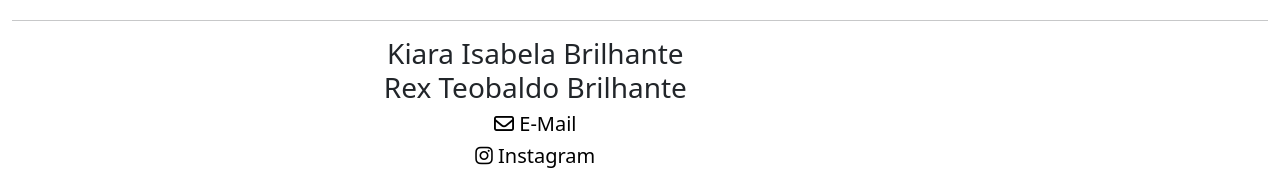
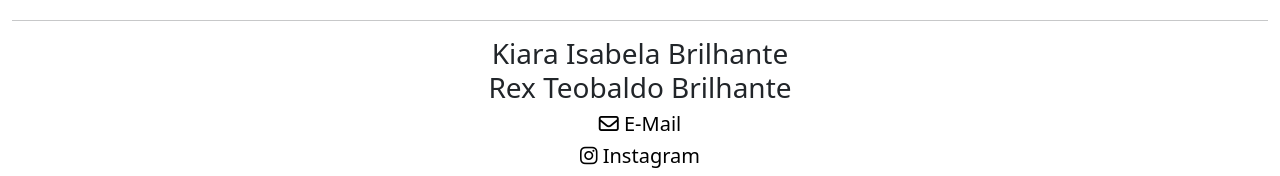
Before and after one commit to kbrilhante/ADV_C70-Blog, a plain HTML site: page index.html in a window 1280 px wide. Shown: the part 3143-3319 px from the top of the page. Drawn offline with nearby package versions, Linux system fonts and the light colour scheme.

Commit message:
final, final

```diff
--- a/index.html
+++ b/index.html
@@ -146,7 +146,7 @@
         <!--mapa-->
         <iframe src="https://www.google.com/maps/embed?pb=!1m18!1m12!1m3!1d14701.440845429146!2d-43.281157!3d-22.900081049999997!2m3!1f0!2f0!3f0!3m2!1i1024!2i768!4f13.1!3m3!1m2!1s0x997d070e398159%3A0x9e05df3c77e2e376!2sEst%C3%A1dio%20Nilton%20Santos!5e0!3m2!1spt-BR!2sbr!4v1656709844900!5m2!1spt-BR!2sbr" width="600" height="450" style="border:0;" allowfullscreen="" loading="lazy" referrerpolicy="no-referrer-when-downgrade"></iframe>
         <hr>
-        <div id="contato" class="col-8 col-sm-9 col-lg-10">
+        <div id="contato">
             <h3>
                 Kiara Isabela Brilhante
                 <br>
```
